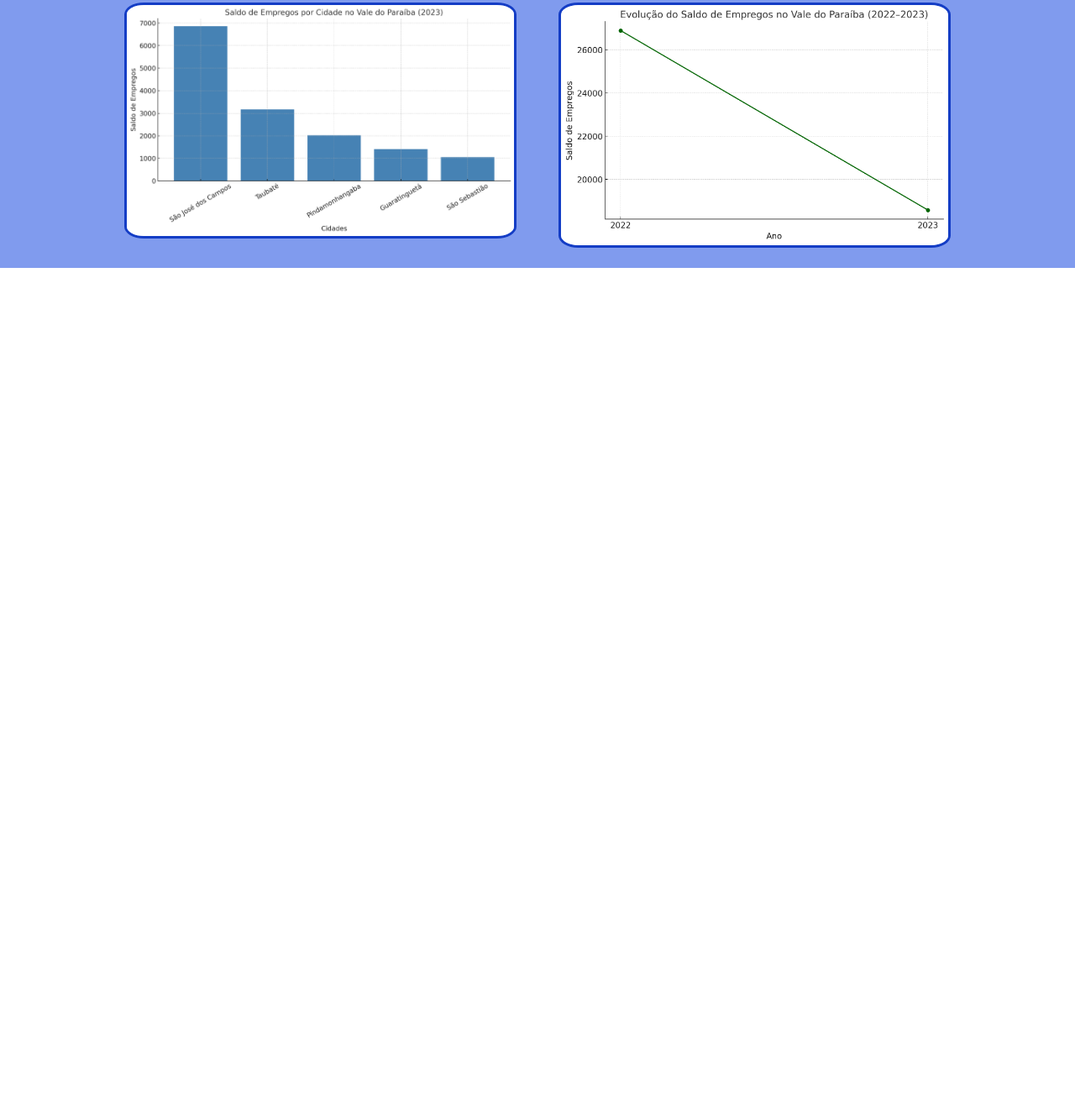
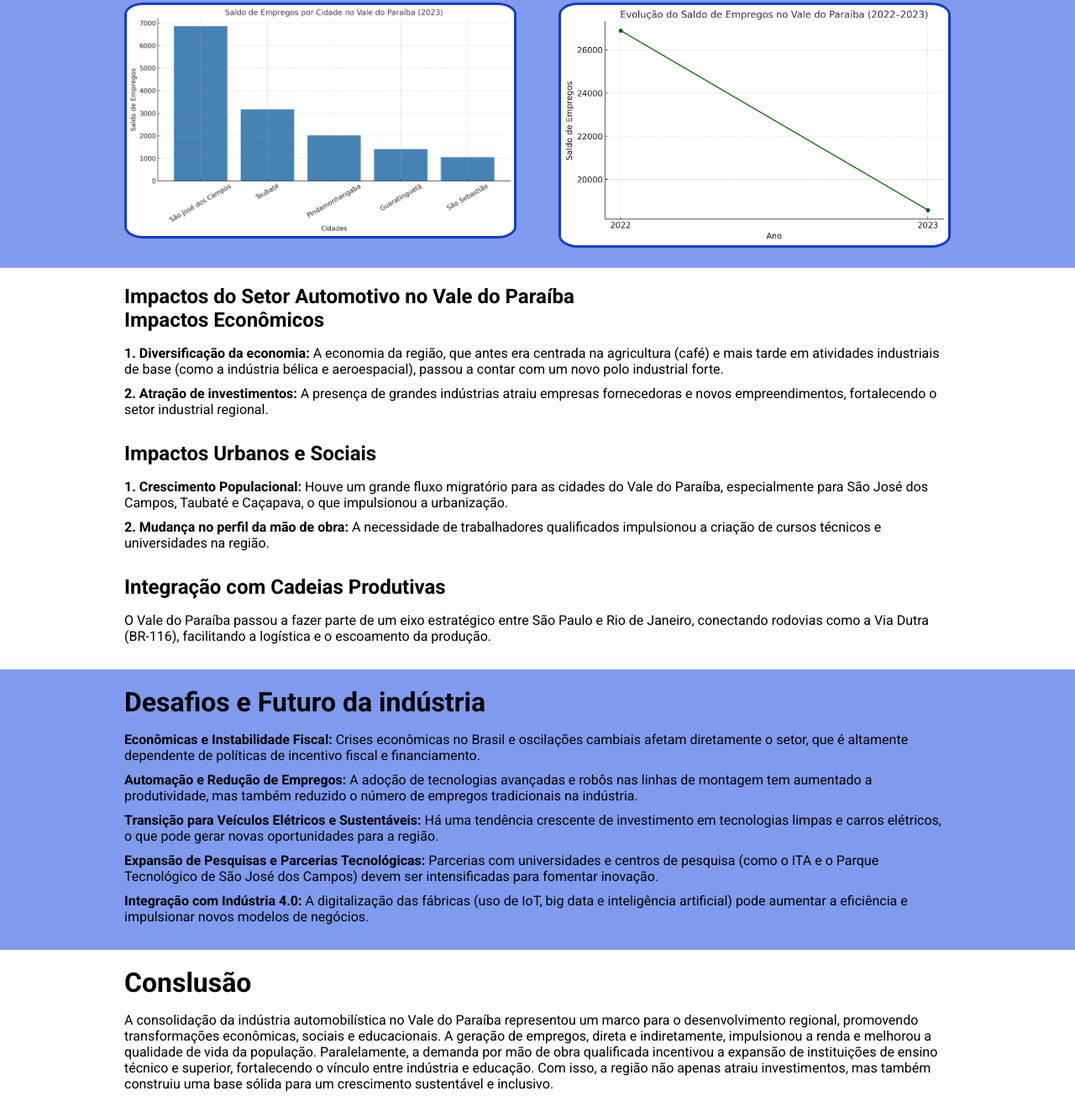
Before and after one commit to DaniloMachuca/Desenvolvimenteo-automotivo, a website built with Parcel: page src/index.html in a window 1280 px wide. Shown: the part 2013-3343 px from the top of the page at 84% size. Before the commit the page ends 2332 px from the top, so only its background shows below. Built offline with nearby package versions, Linux system fonts and the light colour scheme.

Commit message:
add: Impactos do Setor, Desafios e Futuro da indústria e Conclusão + map

```diff
--- a/src/index.html
+++ b/src/index.html
@@ -1,9 +1,9 @@
 <!DOCTYPE html>
-<html lang="en">
+<html lang="pt-br">
   <head>
     <meta charset="UTF-8" />
     <meta name="viewport" content="width=device-width, initial-scale=1.0" />
-    <title>Document</title>
+    <title>Industria Automotiva no Vale do Paraíba</title>
     <link rel="stylesheet" href="styles/main.scss" />
     <link rel="preconnect" href="https://fonts.googleapis.com" />
     <link rel="preconnect" href="https://fonts.gstatic.com" crossorigin />
@@ -77,7 +77,11 @@
         <h2 class="title title--main">Principais Montadoras</h2>
         <div class="content">
           <div class="image-container">
-            <img src="./img/mapa-principais-industrias.png" />
+            <img src="./img/mapa-principais-industrias.png" usemap="#mapa-industrias"/>
+            <map name="mapa-industrias">
+              <area shape="rect" coords="235,289,367,338" href="https://www.gm.com.br/home.html" target="_blank" alt="genereal motors">
+              <area shape="rect" coords="537,90,696,141" href="https://www.vw.com.br/pt/volkswagen/volkswagen-do-brasil.html" target="_blank" alt="volkswagen">
+            </map>
           </div>
         </div>
       </div>
@@ -104,6 +108,52 @@
         </div>
       </div>
     </section>
+    <section class="impactos">
+      <div class="container" data-aos="fade-up">
+        <h2 class="title--main">Impactos do Setor Automotivo no Vale do Paraíba</h2>
+        <h3 class="title--secondary">Impactos Econômicos</h3>
+          <p class="text"><span style="font-weight: bold;">1. Diversificação da economia:</span> A economia da região, que antes era centrada na agricultura (café) e mais tarde em atividades industriais de base (como a indústria bélica e aeroespacial), passou a contar com um novo polo industrial forte.</p>
+          <p class="text"><span style="font-weight: bold;">2. Atração de investimentos:</span> A presença de grandes indústrias atraiu empresas fornecedoras e novos empreendimentos, fortalecendo o setor industrial regional.</p><br />
+        <h3 class="title--secondary">Impactos Urbanos e Sociais</h3>
+          <p class="text"><span style="font-weight: bold;">1. Crescimento Populacional:</span> Houve um grande fluxo migratório para as cidades do Vale do Paraíba, especialmente para São José dos Campos, Taubaté e Caçapava, o que impulsionou a urbanização.</p>
+          <p class="text"><span style="font-weight: bold;">2. Mudança no perfil da mão de obra:</span> A necessidade de trabalhadores qualificados impulsionou a criação de cursos técnicos e universidades na região.</p><br />
+        <h3 class="title--secondary">Integração com Cadeias Produtivas</h3>
+          <p class="text"> O Vale do Paraíba passou a fazer parte de um eixo estratégico entre São Paulo e Rio de Janeiro, conectando rodovias como a Via Dutra (BR-116), facilitando a logística e o escoamento da produção.</p>
+      </div>
+    </section>
+     <section class="desafios background-color">
+      <div class="container" data-aos="fade-up">
+        <h2 class="title">
+          Desafios e Futuro da indústria
+        </h2>
+        <p class="text">
+        <span style="font-weight: bold;"> Econômicas e Instabilidade Fiscal: </span>
+    Crises econômicas no Brasil e oscilações cambiais afetam diretamente o setor, que é altamente dependente de políticas de incentivo fiscal e financiamento.
+        </p>
+        <p class="text">
+        <span style="font-weight: bold;"> Automação e Redução de Empregos: </span>
+          A adoção de tecnologias avançadas e robôs nas linhas de montagem tem aumentado a produtividade, mas também reduzido o número de empregos tradicionais na indústria.
+        </p>
+        <p class="text"><span style="font-weight: bold;"> Transição para Veículos Elétricos e Sustentáveis: </span>
+            Há uma tendência crescente de investimento em tecnologias limpas e carros elétricos, o que pode gerar novas oportunidades para a região.
+        </p>
+        <p class="text">
+            <span style="font-weight: bold;"> Expansão de Pesquisas e Parcerias Tecnológicas: </span>
+            Parcerias com universidades e centros de pesquisa (como o ITA e o Parque Tecnológico de São José dos Campos) devem ser intensificadas para fomentar inovação.
+        </p>
+        <p class="text">
+            <span style="font-weight: bold;"> Integração com Indústria 4.0: </span>
+            A digitalização das fábricas (uso de IoT, big data e inteligência artificial) pode aumentar a eficiência e impulsionar novos modelos de negócios.
+      </div>
+    </section>
+      <section class="conclusão">
+      <div class="container" data-aos="fade-up">
+        <h2 class="title">
+          Conslusão
+        </h2>
+        <p class="text"> A consolidação da indústria automobilística no Vale do Paraíba representou um marco para o desenvolvimento regional, promovendo transformações econômicas, sociais e educacionais. A geração de empregos, direta e indiretamente, impulsionou a renda e melhorou a qualidade de vida da população. Paralelamente, a demanda por mão de obra qualificada incentivou a expansão de instituições de ensino técnico e superior, fortalecendo o vínculo entre indústria e educação. Com isso, a região não apenas atraiu investimentos, mas também construiu uma base sólida para um crescimento sustentável e inclusivo.</p>
+      </div>
+    </section>
     <script src="https://unpkg.com/aos@2.3.1/dist/aos.js"></script>
     <script>
       AOS.init();
```
